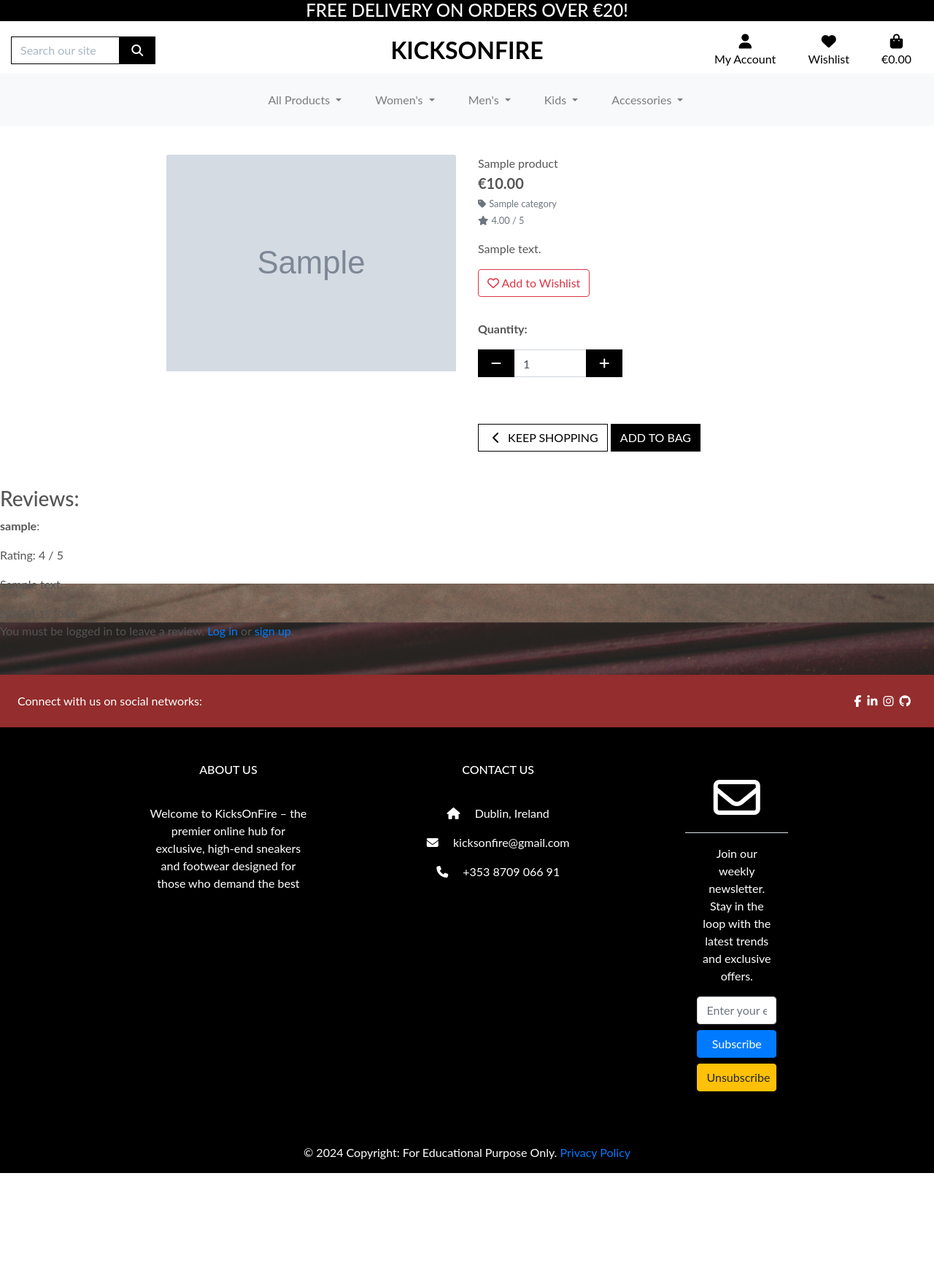
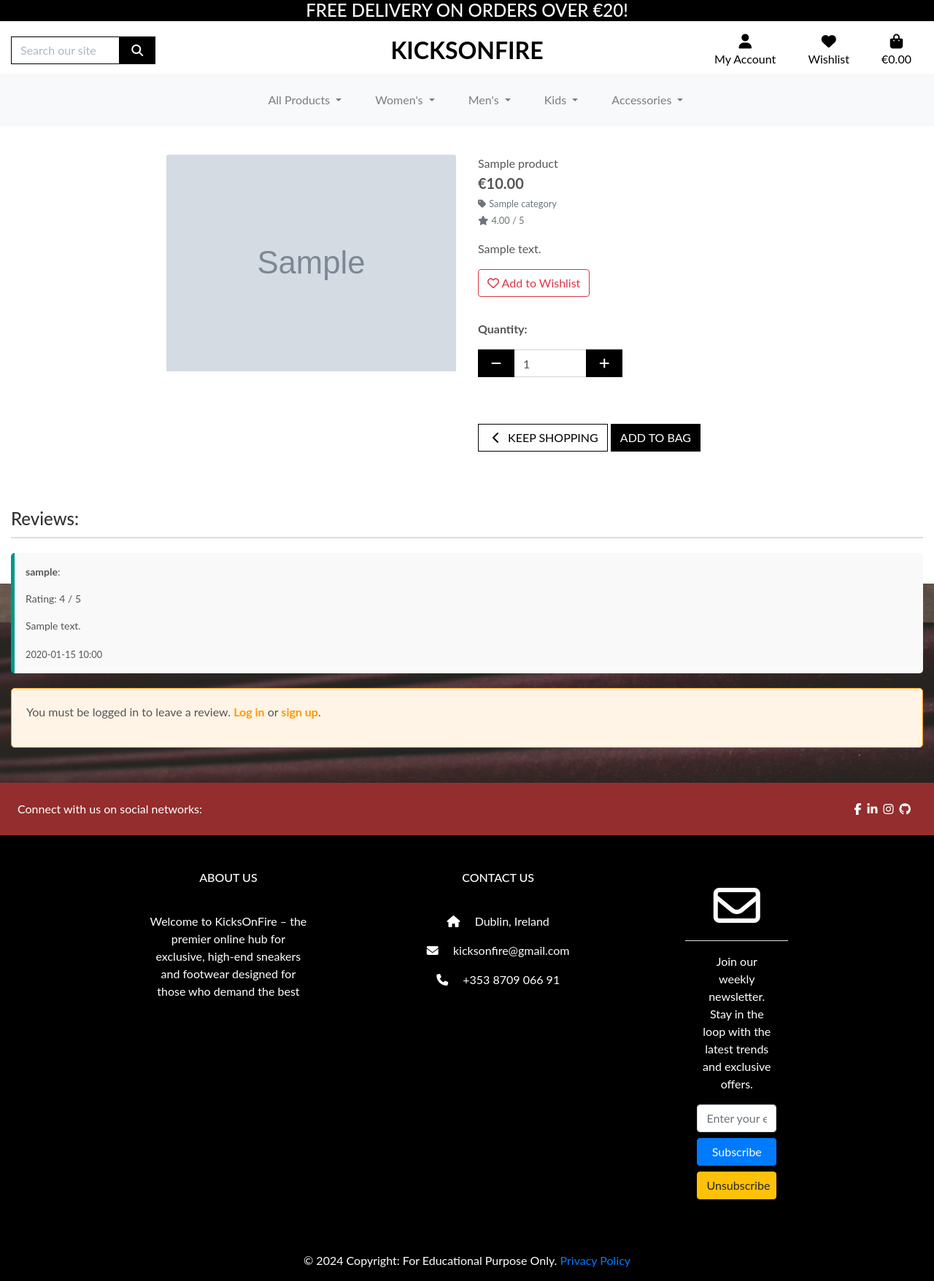
Before and after one commit to ciarangriffin93/KicksOnFire, a Django app: page /products/1/ in a window 1280 px wide. Shown: the whole page at 73% size. Before the commit the page ends 1608 px from the top, so only its background shows below. Run offline with Django 3.2, Linux system fonts and the light colour scheme; tables that the repository leaves empty hold one stand-in row (values such as "Sample post"); grey boxes marked "Sample" are stand-in pictures; some libraries are stand-ins or nearby versions.

Commit message:
Created review on css in product detail

```diff
--- a/kicksonfire/settings.py
+++ b/kicksonfire/settings.py
@@ -29,10 +29,10 @@ SECRET_KEY = os.environ.get("SECRET_KEY")
 # SECURITY WARNING: don't run with debug turned on in production!
 DEBUG = True
 
-ALLOWED_HOSTS = ['8000-ciarangriff-kicksonfire-le201ybnqzm.ws.codeinstitute-ide.net' ,'.herokuapp.com']
+ALLOWED_HOSTS = ['8000-ciarangriff-kicksonfire-fxs0rx10eje.ws.codeinstitute-ide.net' ,'.herokuapp.com']
 
 CSRF_TRUSTED_ORIGINS = [
-    'https://8000-ciarangriff-kicksonfire-le201ybnqzm.ws.codeinstitute-ide.net'
+    'https://8000-ciarangriff-kicksonfire-fxs0rx10eje.ws.codeinstitute-ide.net'
 ]
 
 
--- a/products/templates/products/product_detail.html
+++ b/products/templates/products/product_detail.html
@@ -127,13 +127,12 @@
                 </div>
             </div>
         </div>
-    </div>
 
     <!-- Reviews Section -->
-
+    <div class="reviews-container">
         <h3>Reviews:</h3>
         {% for review in reviews %}
-    <div>
+            <div class="review">
                 <p><strong>{{ review.user.username }}</strong>: {{ review.content }}</p>
                 <p>Rating: {{ review.rating }} / 5</p>
                 <p>{{ review.review_text }}</p>
@@ -142,16 +141,23 @@
         {% empty %}
             <p>No reviews yet. Be the first to leave a review!</p>
         {% endfor %}
+    </div>
 
     {% if user.is_authenticated %}
+        <div class="review-form">
             <h3>Leave a Review:</h3>
             <form method="POST">
                 {% csrf_token %}
                 {{ review_form.as_p }}
                 <button type="submit">Submit Review</button>
             </form>
+        </div>
     {% else %}
+        <div class="login-prompt">
             <p>You must be logged in to leave a review. <a href="{% url 'account_login' %}">Log in</a> or <a href="{% url 'account_signup' %}">sign up</a>.</p>
+        </div>
     {% endif %}
+</div>
+
 
 {% endblock %}
--- a/static/css/base.css
+++ b/static/css/base.css
@@ -286,7 +286,82 @@ input[name='q']::placeholder {
     background-color: rgba(254, 78, 78, 0.586);
 }
 
+/* Reviews section */
+.reviews-container {
+    margin-top: 30px;
+}
 
+.reviews-container h3 {
+    font-size: 24px;
+    color: #333;
+    border-bottom: 2px solid #ddd;
+    padding-bottom: 10px;
+    margin-bottom: 20px;
+}
+
+.review {
+    background-color: #f9f9f9;
+    padding: 15px;
+    margin-bottom: 15px;
+    border-radius: 5px;
+    border-left: 5px solid #009688;
+}
+
+.review p {
+    font-size: 14px;
+    color: #555;
+}
+
+/* Review form styling */
+.review-form {
+    margin-top: 30px;
+}
+
+.review-form form {
+    display: flex;
+    flex-direction: column;
+}
+
+.review-form form input,
+.review-form form textarea,
+.review-form form button {
+    padding: 10px;
+    margin-bottom: 15px;
+    border-radius: 5px;
+    border: 1px solid #ddd;
+    font-size: 14px;
+}
+
+/* Submit button */
+.review-form form button {
+    background-color: #009688;
+    color: white;
+    cursor: pointer;
+    transition: background-color 0.3s;
+}
+
+.review-form form button:hover {
+    background-color: #00796b;
+}
+
+/* Login / signup prompts */
+.login-prompt {
+    background-color: #fff4e6;
+    padding: 20px;
+    border-radius: 5px;
+    border: 1px solid #ff9800;
+    margin-top: 20px;
+}
+
+.login-prompt a {
+    color: #ff9800;
+    font-weight: bold;
+    text-decoration: none;
+}
+
+.login-prompt a:hover {
+    text-decoration: underline;
+}
 
 /* fixed top navbar only on medium and up */
 @media (min-width: 992px) {
```
Lines whose indentation alone changed are shown as unchanged.
